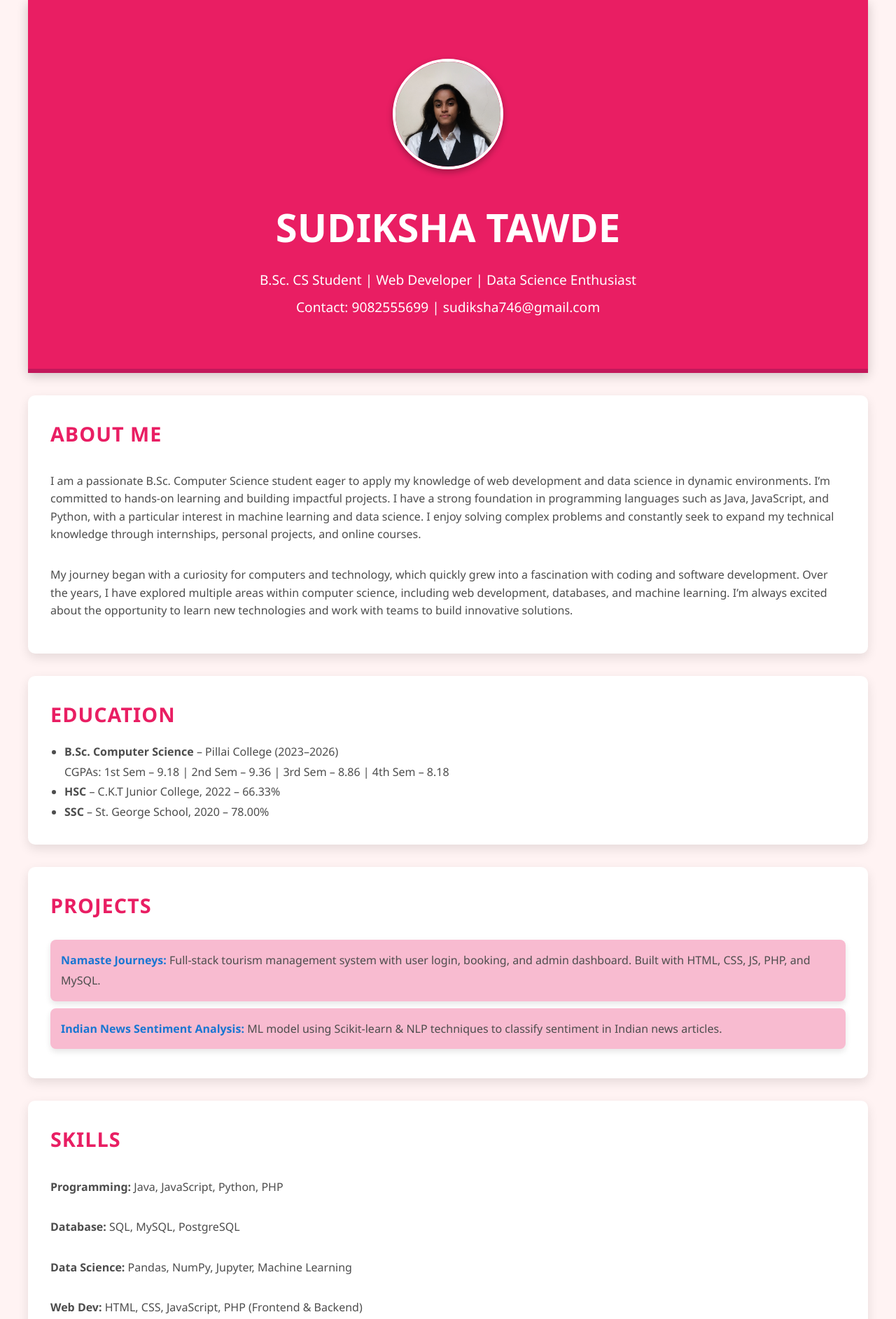
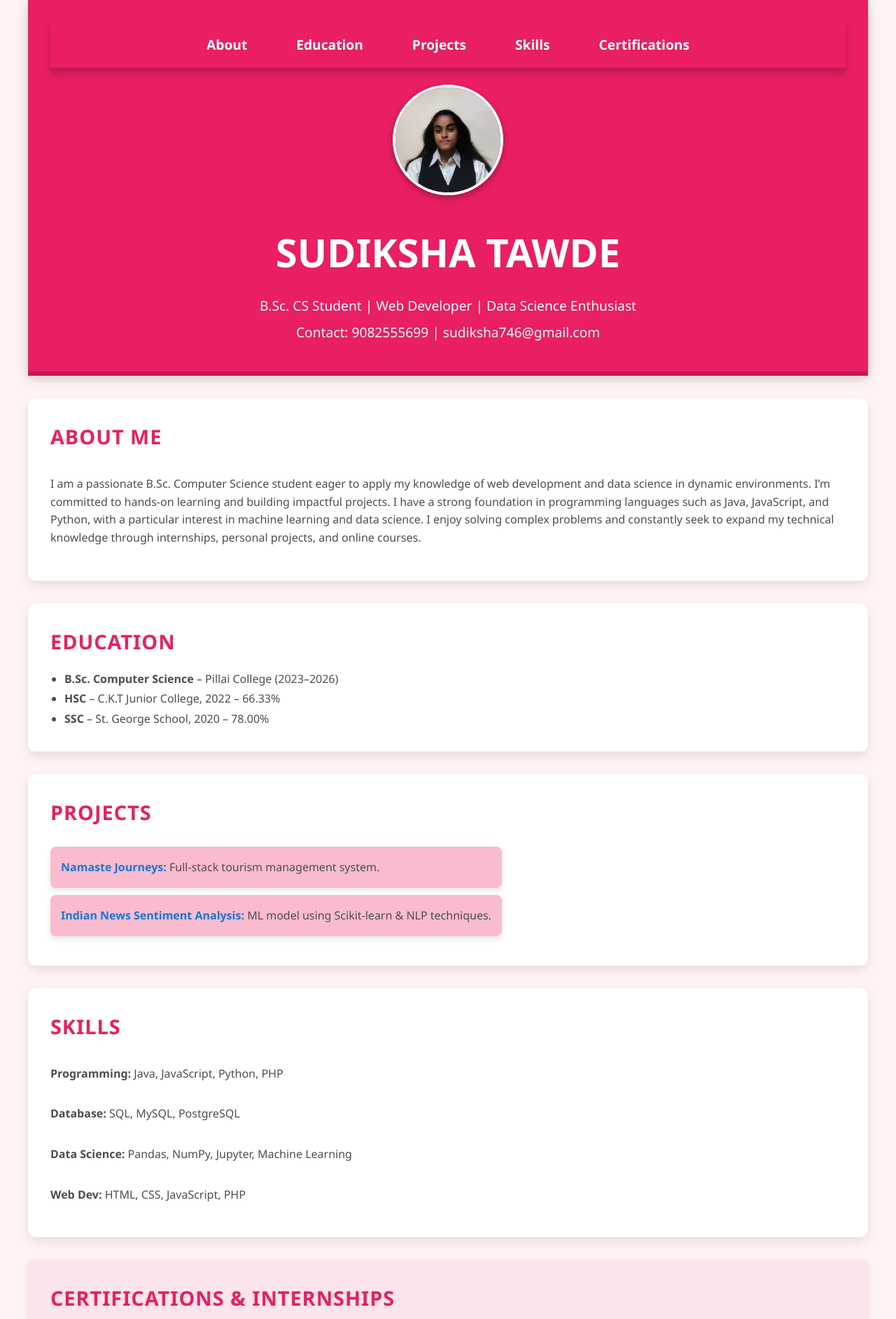
Before and after one commit to sudiksha10-09/sudiksha-portfolio, a plain HTML site: page index.html in a window 1280 px wide. Shown: the top 1885 px of the page at 70% size. Drawn offline with Linux system fonts and the light colour scheme.

Commit message:
added menu section

```diff
--- a/index.html
+++ b/index.html
@@ -5,9 +5,21 @@
   <meta name="viewport" content="width=device-width, initial-scale=1.0"/>
   <title>SUDIKSHA TAWDE - Portfolio</title>
   <link rel="stylesheet" href="style.css"/>
+  <!-- Font Awesome for icons -->
+  <link rel="stylesheet" href="https://cdnjs.cloudflare.com/ajax/libs/font-awesome/6.0.0-beta3/css/all.min.css"/>
 </head>
 <body>
     <header>
+        <!-- Menu Bar -->
+        <nav>
+            <ul>
+                <li><a href="#about">About</a></li>
+                <li><a href="#education">Education</a></li>
+                <li><a href="#projects">Projects</a></li>
+                <li><a href="#skills">Skills</a></li>
+                <li><a href="#certifications">Certifications</a></li>
+            </ul>
+        </nav>
         <img src="img1.jpg" alt="Sudiksha Tawde" class="profile-img">
         <h1>SUDIKSHA TAWDE</h1>
         <p>B.Sc. CS Student | Web Developer | Data Science Enthusiast</p>
@@ -15,56 +27,55 @@
     </header>
 
     <main>
-        <section class="about">
+        <section id="about" class="about">
             <h2>About Me</h2>
             <p>I am a passionate B.Sc. Computer Science student eager to apply my knowledge of web development and data science in dynamic environments. I’m committed to hands-on learning and building impactful projects. I have a strong foundation in programming languages such as Java, JavaScript, and Python, with a particular interest in machine learning and data science. I enjoy solving complex problems and constantly seek to expand my technical knowledge through internships, personal projects, and online courses.</p>
-
-            <p>My journey began with a curiosity for computers and technology, which quickly grew into a fascination with coding and software development. Over the years, I have explored multiple areas within computer science, including web development, databases, and machine learning. I’m always excited about the opportunity to learn new technologies and work with teams to build innovative solutions.</p>
-
         </section>
 
-
-      <section class="education">
+        <section id="education" class="education">
           <h2>Education</h2>
           <ul>
-              <li><strong>B.Sc. Computer Science</strong> – Pillai College (2023–2026)<br>
-                  CGPAs: 1st Sem – 9.18 | 2nd Sem – 9.36 | 3rd Sem – 8.86 | 4th Sem – 8.18
-              </li>
+              <li><strong>B.Sc. Computer Science</strong> – Pillai College (2023–2026)</li>
               <li><strong>HSC</strong> – C.K.T Junior College, 2022 – 66.33%</li>
               <li><strong>SSC</strong> – St. George School, 2020 – 78.00%</li>
           </ul>
       </section>
 
-      <section class="projects">
+      <section id="projects" class="projects">
         <h2>Projects</h2>
         <ul>
-          <li><strong>Namaste Journeys:</strong> Full-stack tourism management system with user login, booking, and admin dashboard. Built with HTML, CSS, JS, PHP, and MySQL.</li>
-          <li><strong>Indian News Sentiment Analysis:</strong> ML model using Scikit-learn & NLP techniques to classify sentiment in Indian news articles.</li>
+          <li><strong>Namaste Journeys:</strong> Full-stack tourism management system.</li>
+          <li><strong>Indian News Sentiment Analysis:</strong> ML model using Scikit-learn & NLP techniques.</li>
         </ul>
     </section>
 
-
-      <section class="skills">
+      <section id="skills" class="skills">
           <h2>Skills</h2>
           <p><strong>Programming:</strong> Java, JavaScript, Python, PHP</p>
           <p><strong>Database:</strong> SQL, MySQL, PostgreSQL</p>
           <p><strong>Data Science:</strong> Pandas, NumPy, Jupyter, Machine Learning</p>
-          <p><strong>Web Dev:</strong> HTML, CSS, JavaScript, PHP (Frontend & Backend)</p>
+          <p><strong>Web Dev:</strong> HTML, CSS, JavaScript, PHP</p>
       </section>
 
-      <section class="certifications">
+      <section id="certifications" class="certifications">
           <h2>Certifications & Internships</h2>
           <ul>
               <li>Machine Learning and AI using Python</li>
               <li>Mobile App Development using App Inventor</li>
-              <li>Data Science Internship – Prodigy InfoTech (1 month)</li>
-              <li>Data Automation Internship – Green Tree (Present)</li>
+              <li>Data Science Internship – Prodigy InfoTech</li>
+              <li>Data Automation Internship – Green Tree</li>
           </ul>
       </section>
     </main>
 
     <footer>
         <p>© 2025 Sudiksha Tawde | GitHub: <a href="https://github.com/sudiksha10-09" target="_blank">github.com/sudiksha10-09</a></p>
+        <!-- Social Icons -->
+        <div class="social-icons">
+            <a href="https://github.com/sudiksha10-09" target="_blank"><i class="fab fa-github"></i></a>
+            <a href="https://www.linkedin.com/in/sudiksha-tawde/" target="_blank"><i class="fab fa-linkedin"></i></a>
+            <a href="mailto:sudiksha746@gmail.com"><i class="fas fa-envelope"></i></a>
+        </div>
     </footer>
 </body>
 </html>
--- a/style.css
+++ b/style.css
@@ -10,13 +10,14 @@ body {
     flex-direction: column;
     align-items: center;
     justify-content: flex-start;
+    min-height: 100vh; /* Ensure full height */
 }
 
 /* Header section styling */
 header {
     background-color: #e91e63;
     color: white;
-    padding: 4rem;
+    padding: 2rem;
     text-align: center;
     border-bottom: 6px solid #c2185b;
     box-shadow: 0 4px 15px rgba(0, 0, 0, 0.2);
@@ -24,6 +25,7 @@ header {
     width: 100%;
     max-width: 1200px;
     box-sizing: border-box;
+    position: relative; /* Fix for positioning */
 }
 
 header h1 {
@@ -150,68 +152,59 @@ a {
     font-weight: 600;
 }
 
-/* Animation Effects */
-@keyframes fadeIn {
-    from {
-        opacity: 0;
-    }
-    to {
-        opacity: 1;
-    }
+/* Menu Bar Styling */
+nav ul {
+    list-style: none;
+    padding: 0;
+    display: flex;
+    justify-content: center;
+    background-color: #e91e63;
+    margin: 0;
+    border-bottom: 4px solid #c2185b;
+    box-shadow: 0 4px 10px rgba(0, 0, 0, 0.2);
 }
 
-@keyframes fadeInUp {
-    from {
-        opacity: 0;
-        transform: translateY(20px);
-    }
-    to {
-        opacity: 1;
-        transform: translateY(0);
-    }
+nav ul li {
+    padding: 15px;
 }
 
-@keyframes slideIn {
-    from {
-        transform: translateX(-200px);
-        opacity: 0;
-    }
-    to {
-        transform: translateX(0);
-        opacity: 1;
-    }
+nav ul li a {
+    color: white;
+    text-decoration: none;
+    font-weight: 600;
+    font-size: 1.2rem;
+    padding: 10px 20px;
 }
 
-@keyframes slideInLeft {
-    from {
-        transform: translateX(-150px);
-        opacity: 0;
-    }
-    to {
-        transform: translateX(0);
-        opacity: 1;
-    }
+nav ul li a:hover {
+    background-color: #c2185b;
+    border-radius: 5px;
+    transition: 0.3s ease;
 }
 
-@keyframes scaleIn {
-    from {
-        transform: scale(0.8);
-        opacity: 0;
-    }
-    to {
-        transform: scale(1);
-        opacity: 1;
-    }
+/* Social Icons */
+.social-icons {
+    margin-top: 1rem;
 }
 
-/* Hover Effects */
-a:hover {
-    text-decoration: underline;
+.social-icons a {
     color: #e91e63;
+    font-size: 2rem;
+    margin: 0 15px;
+    transition: color 0.3s;
 }
 
-section:hover {
-    background: #f8bbd0;
-    transform: scale(1.02);
-    transition: background-color 0.3s ease, transform 0.3s ease;
+.social-icons a:hover {
+    color: #c2185b;
 }
+
+/* Ensure image is not covering the menu */
+.profile-img {
+    margin: 20px auto;
+    z-index: 1;
+}
+
+nav {
+    position: relative;
+    z-index: 2;
+}
```
